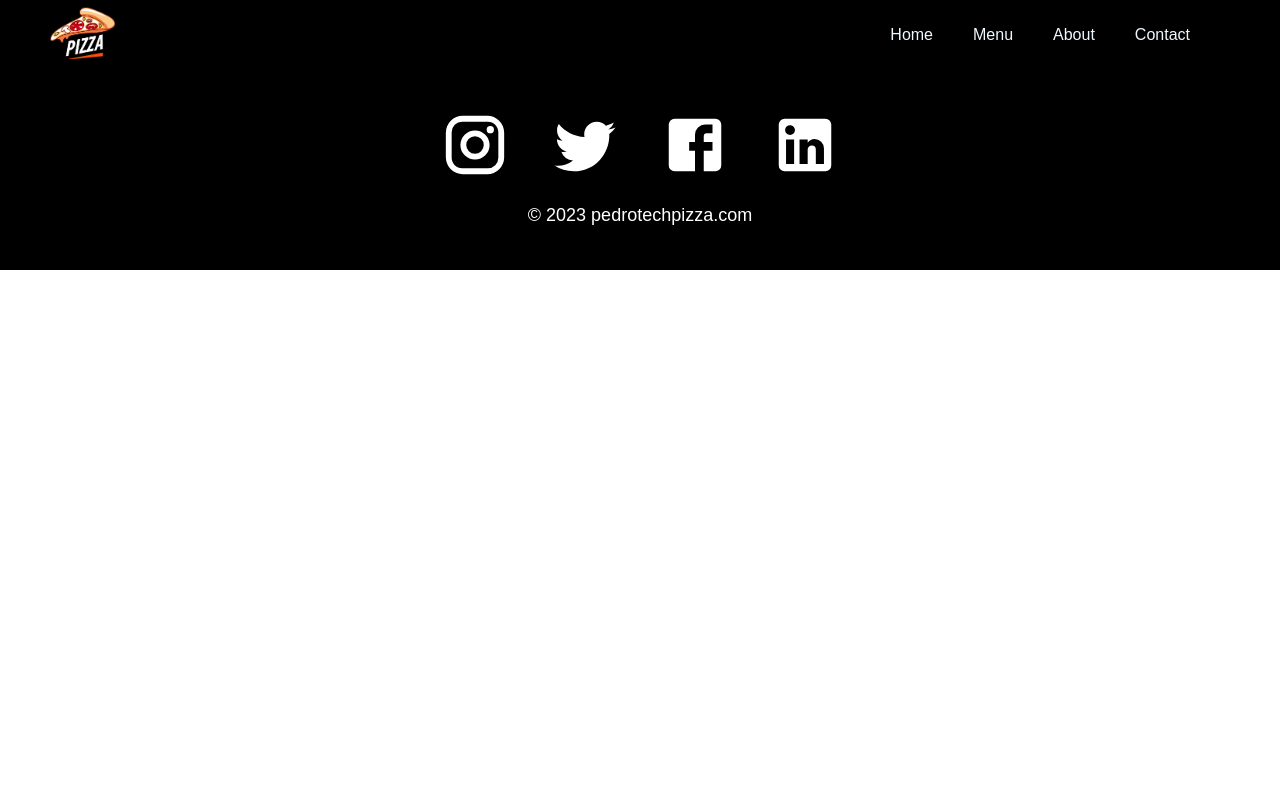
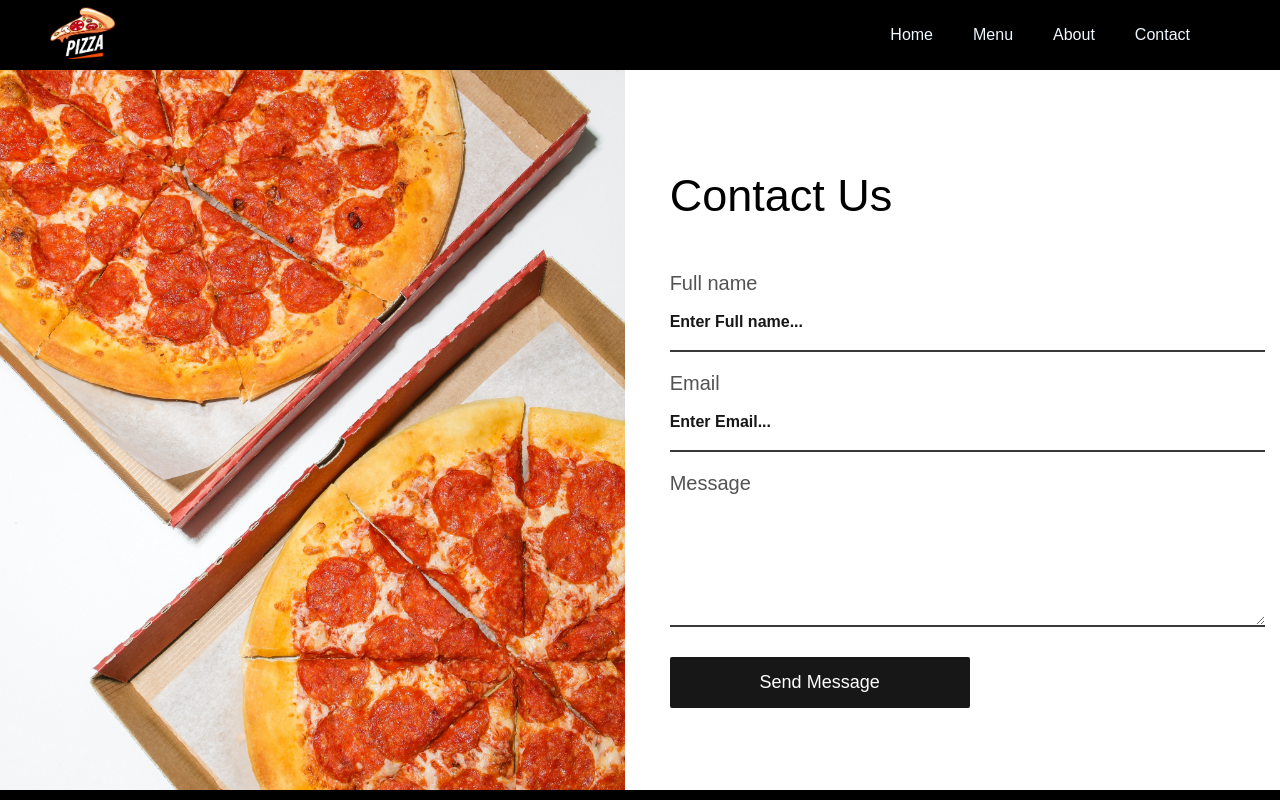
Before and after one commit to Poioill/PizzaApp--react-, a React (Create React App) app: page /contact in a window 1280 px wide. Shown: the top 800 px of the page. Built offline with nearby package versions, Linux system fonts and the light colour scheme.

Commit message:
contact page

```diff
--- a/src/App.js
+++ b/src/App.js
@@ -4,6 +4,7 @@ import Footer from "./components/Footer";
 import Home from "./pages/Home";
 import Menu from "./pages/Menu";
 import About from "./pages/About";
+import Contact from "./pages/Contact";
 import { BrowserRouter as Router, Routes, Route } from "react-router-dom";
 
 function App() {
@@ -15,6 +16,7 @@ function App() {
             <Route exact path="/"  element={<Home/>} />
             <Route exact path="/menu"  element={<Menu/>} />
             <Route exact path="/about"  element={<About/>} />
+            <Route exact path="/contact"  element={<Contact/>} />
         </Routes>
         <Footer/>
       </Router>
--- /dev/null
+++ b/src/pages/Contact.js
@@ -0,0 +1,30 @@
+import React from 'react';
+import "../styles/Contact.css";
+import PizzaLeft from "../assets/pizzaLeft.jpg";
+
+function Contact() {
+  return (
+    <div className='contact'>
+        <div
+            className='leftSide'
+            style={{backgroundImage: `url(${PizzaLeft})`}}
+        ></div>
+        <div className='rightSide _container'>
+            <h1>Contact Us</h1>
+            <form id="contact-form" method='POST'>
+                <label htmlFor='name'>Full name</label>
+                <input name='name' type='text' placeholder='Enter Full name...'/>
+                <label htmlFor='email'>Email</label>
+                <input name='email' type='email' placeholder='Enter Email...'/>
+                <label htmlFor='message'>Message</label>
+                <textarea required name='message' rows="6"></textarea>
+                <button type='submit'>
+                    Send Message
+                </button>
+            </form>
+        </div>
+    </div>
+  )
+}
+
+export default Contact
--- /dev/null
+++ b/src/styles/Contact.css
@@ -0,0 +1,63 @@
+.contact{
+    display: flex;
+    width: 100%;
+    height: 90vh;
+}
+.contact .leftSide{
+    flex: 50%;
+    background-size: cover;
+    background-repeat: no-repeat;
+    background-position: center;
+}
+.contact .rightSide{
+    flex: 50%;
+    margin: 100px 0 0 30px;
+}
+.rightSide h1{
+    font-size: 45px;
+    font-weight: 500;
+    margin: 0 0 50px 0;
+}
+.rightSide form{
+    display: flex;
+    max-width: 600px;
+    flex-direction: column;
+}
+.rightSide form input, .rightSide form textarea{
+    border: none;
+    border-bottom: 2px solid #3a3a3a;
+    padding: 0 0 20px 0;
+}
+.rightSide form input:focus, .rightSide form textarea:focus{
+    border: none;
+}
+.rightSide form ::placeholder{
+    color: #171717;
+    font-size: 16px;
+    font-weight: 600;
+}
+.rightSide form label{
+    margin: 0 0 20px 0;
+    font-size: 20px;
+    color: #535353;
+}
+.rightSide form label:not(:first-child){
+    margin-top: 20px;
+}
+.rightSide button{
+    margin: 30px 0 0 0;
+    background-color: #171717;
+    color: white;
+    border: none;
+    border-radius: 2px;
+    padding: 15px 20px;
+    font-size: 18px;
+    max-width: 300px;
+    transition-duration: 0.4s;
+}
+.rightSide button:hover{
+    background-color: white;
+    color: #171717;
+    border: 1.5px solid #171717;
+    cursor: pointer;
+}
```
